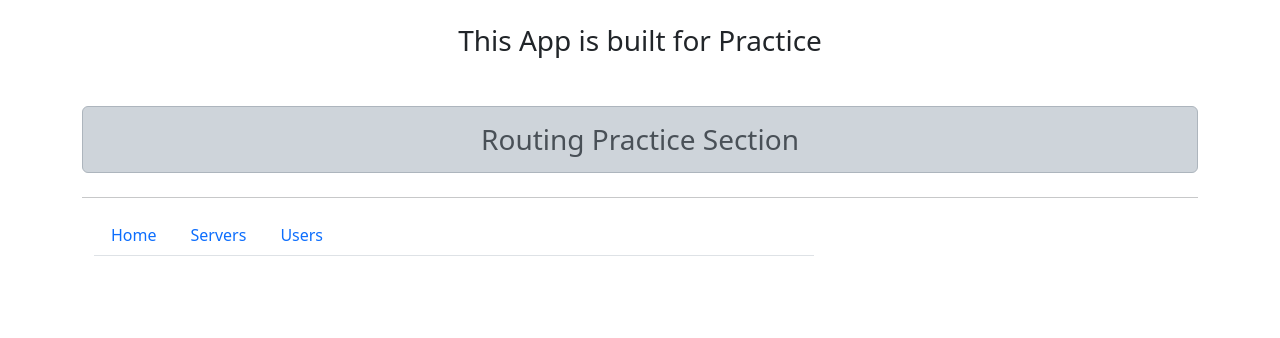
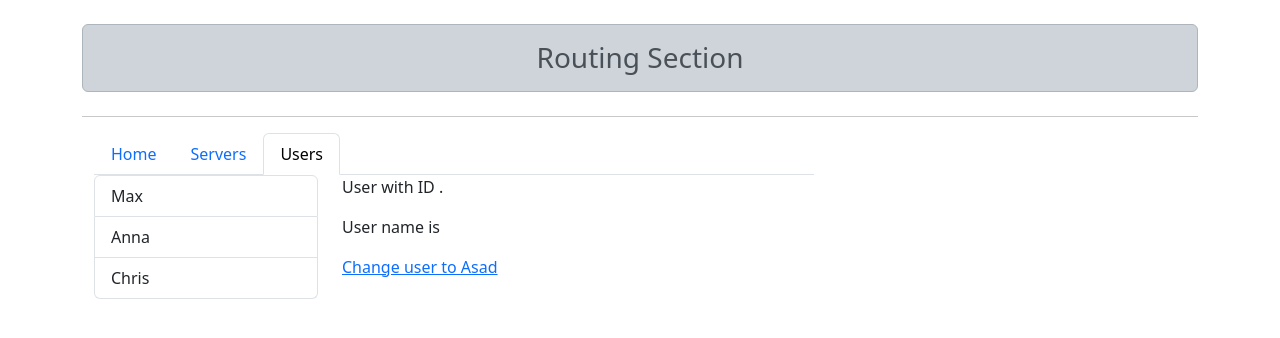
Before and after one commit to zeeshanahmad17/angular-practice, an Angular app: page /users/1/1 in a window 1280 px wide. Before the commit this address led to /. Shown: the top 338 px of the page. Built offline with nearby package versions, Linux system fonts and the light colour scheme.

Commit message:
11 - routing practice in progress uptil query params

```diff
--- a/src/app/app.component.html
+++ b/src/app/app.component.html
@@ -1,7 +1,7 @@
 <div class="container">
   <div class="row">
     <div class="col-md-12">
-      <h3 class="my-4 text-center">This App is built for Practice</h3>
+      <!-- <h3 class="my-4 text-center">This App is built for Practice</h3> -->
     </div>
     <!-- <div class="col-md-12">
             <h3 class="alert alert-dark my-4">Services Practice Section</h3>
@@ -14,9 +14,7 @@
       </h3>
       <hr />
       <app-services-assignment></app-services-assignment> -->
-      <h3 class="alert alert-dark my-4 text-center">
-        Routing Practice Section
-      </h3>
+      <h3 class="alert alert-dark my-4 text-center">Routing Section</h3>
       <hr />
       <app-routing-practice></app-routing-practice>
     </div>
--- a/src/app/routingPractice/servers/servers.component.html
+++ b/src/app/routingPractice/servers/servers.component.html
@@ -2,16 +2,20 @@
   <div class="col-xs-12 col-sm-4">
     <div class="list-group">
       <a
-        href="#"
+        [routerLink]="['/servers', server.id, 'edit']"
+        [queryParams]="{ allowEdit: 1 }"
+        fragment="loading"
         class="list-group-item"
-        *ngFor="let server of servers">
+        *ngFor="let server of servers"
+      >
         {{ server.name }}
       </a>
     </div>
   </div>
   <div class="col-xs-12 col-sm-4">
-    <app-edit-server></app-edit-server>
-    <hr>
-    <app-server></app-server>
+    <router-outlet></router-outlet>
+    <!-- <app-edit-server></app-edit-server>
+    <hr />
+    <app-server></app-server> -->
   </div>
 </div>
--- a/src/app/routingPractice/users/user/user.component.html
+++ b/src/app/routingPractice/users/user/user.component.html
@@ -1,2 +1,3 @@
-<p>User with ID _ID_ loaded.</p>
-<p>User name is _NAME_</p>
+<p>User with ID {{ user.id }}.</p>
+<p>User name is {{ user.name }}</p>
+<a [routerLink]="['/users', 2, 'Asad']">Change user to Asad</a>
--- a/src/app/routingPractice/users/user/user.component.ts
+++ b/src/app/routingPractice/users/user/user.component.ts
@@ -1,16 +1,27 @@
 import { Component, OnInit } from '@angular/core';
+import { ActivatedRoute, Params } from '@angular/router';
+import { Subscription } from 'rxjs';
 
 @Component({
   selector: 'app-user',
   templateUrl: './user.component.html',
-  styleUrls: ['./user.component.css']
+  styleUrls: ['./user.component.css'],
 })
 export class UserComponent implements OnInit {
-  user: {id: number, name: string};
-
-  constructor() { }
+  user: { id: number; name: string };
+  paramsSubscription: Subscription;
+  constructor(private route: ActivatedRoute) {}
 
   ngOnInit() {
+    this.paramsSubscription = this.route.params.subscribe((params: Params) => {
+      this.user = {
+        id: params['id'],
+        name: params['name'],
+      };
+    });
   }
 
+  ngOnDestroy() {
+    this.paramsSubscription.unsubscribe();
+  }
 }
```
Also changed, not shown: src/app/app.module.ts (+23 -10 lines).
